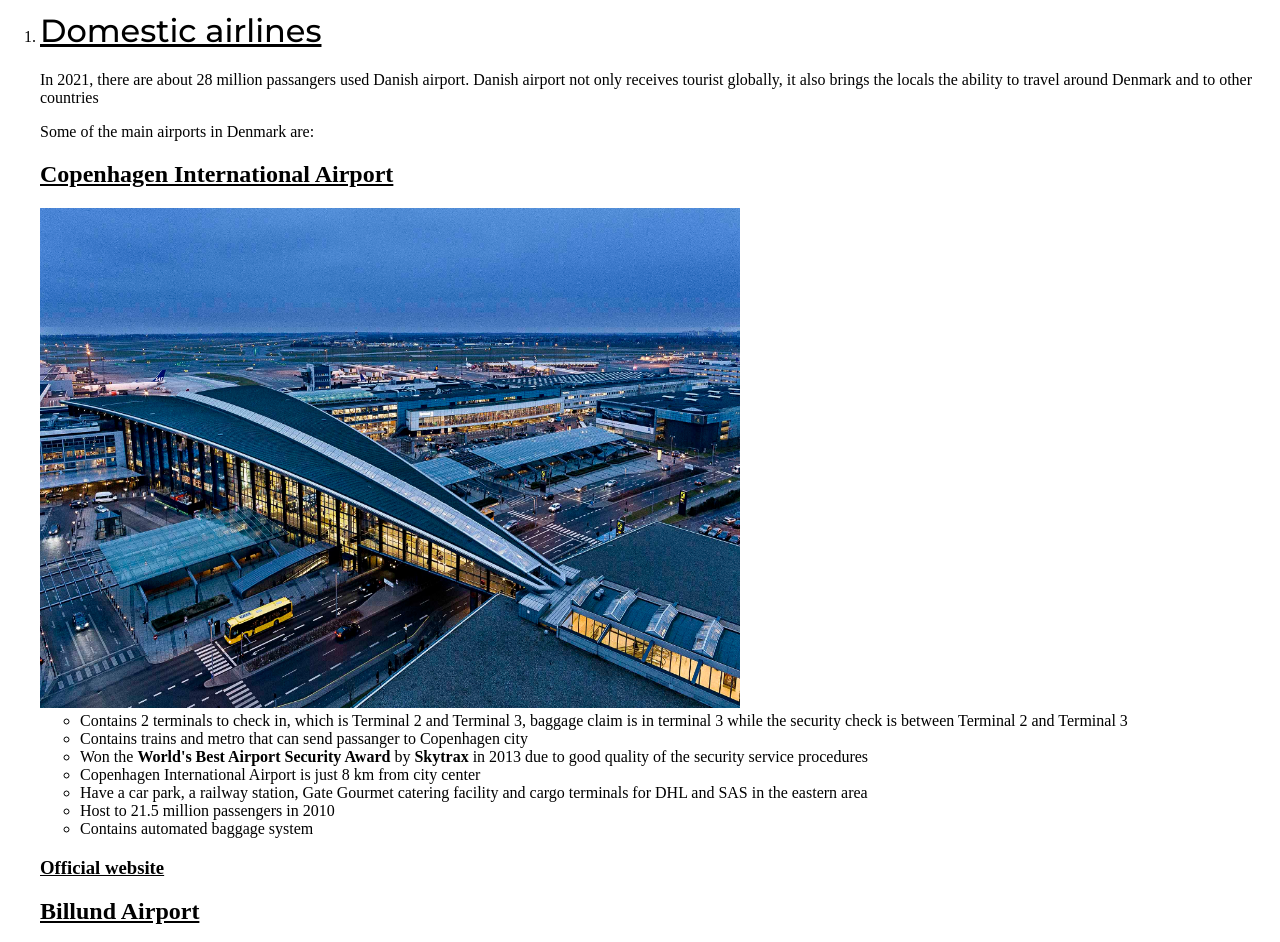
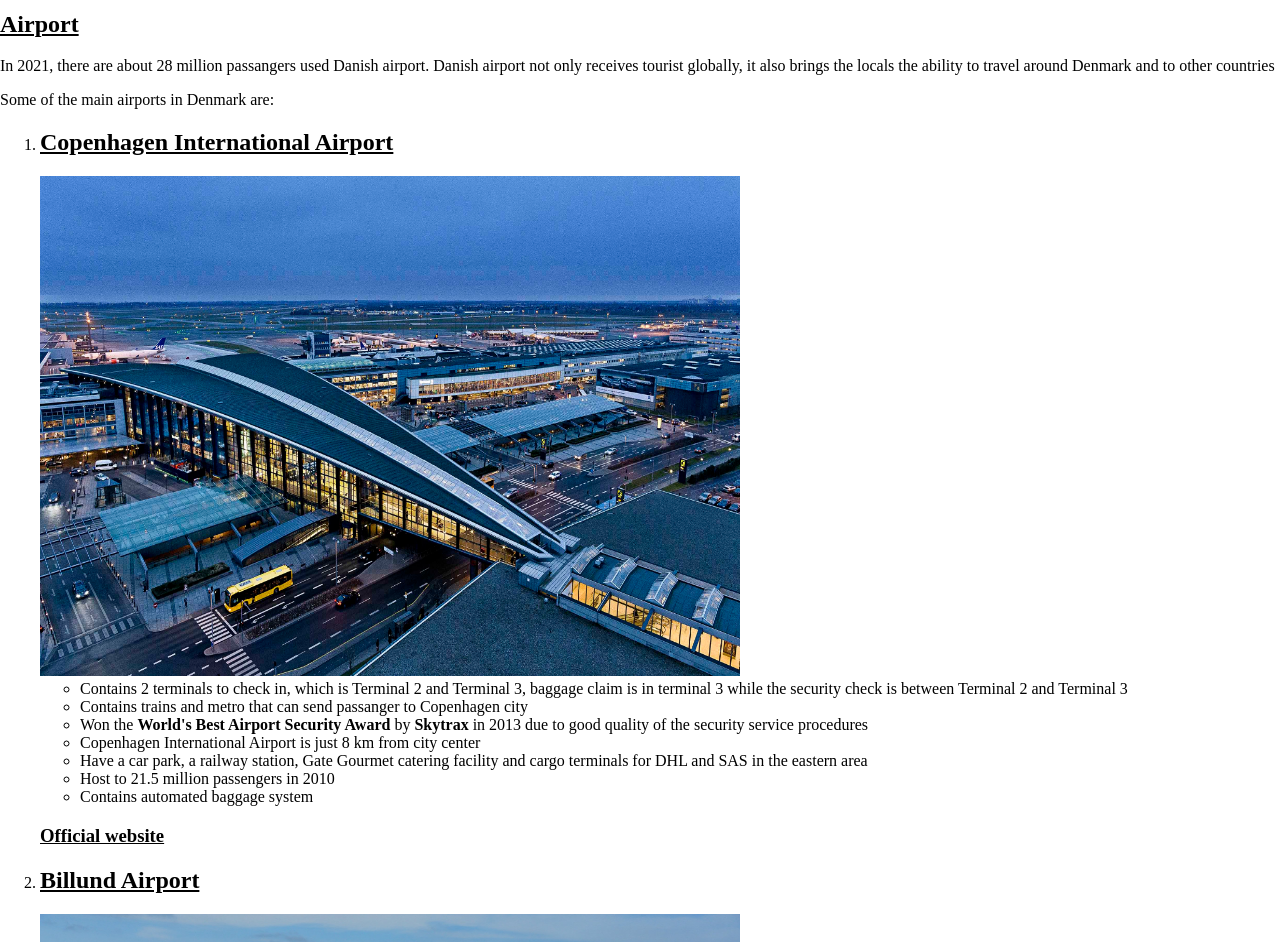
Before and after one commit to darrancebeh/PCT0101-FINAL-PROJECT, a plain HTML site: page transportation.html in a window 1280 px wide. Shown: the part 8860-9802 px from the top of the page. Drawn offline with Linux system fonts and the light colour scheme.

Commit message:
airline transportation

```diff
--- a/transportation.html
+++ b/transportation.html
@@ -225,11 +225,11 @@
                     <a href="https://www.visitdenmark.com/explore/transport-cid66/ferry-routes-cid68"><h3>You can find more about ferry rides in Denmark here</h3></a>
             </ol>
             <div class="subtitle"><h1>Air transport</h1></div>
-            <ol>
-                <li><h1><u>Domestic airlines</u></h1></li>
+                <h2><u>Airport</u></h2>
                 <p>In 2021, there are about 28 million passangers used Danish airport. Danish airport not only receives tourist globally, it also brings the locals the ability to travel around Denmark and to other countries</p>
                 <p>Some of the main airports in Denmark are:</p>
-                <h2><u>Copenhagen International Airport</u></h2>
+            <ol>
+                <li><h2><u>Copenhagen International Airport</u></h2></li>
                 <img src="Images/transportation11.jpg" width="700" height="500">
                 <ul>
                     <li>Contains 2 terminals to check in, which is Terminal 2 and Terminal 3, baggage claim is in terminal 3 while the security check is between Terminal 2 and Terminal 3</li>
@@ -241,7 +241,7 @@
                     <li>Contains automated baggage system</li>
                 </ul>
                 <h3><a href="https://www.cph.dk/en">Official website</a></h3>
-                <h2><u>Billund Airport</u></h2>
+                <li><h2><u>Billund Airport</u></h2></li>
                 <img src="Images/transportation12.jpg" width="700" height="500">
                 <ul>
                     <li>Nearby to Legoland Billund Park which is suitable to bring kids to play when reach the airport</li>
@@ -253,7 +253,8 @@
                 </ul>
                 <h3><a href="https://www.bll.dk/en/">Official website</a></h3>
             </ol>
-
+                <h2><u>Airlines</u></h2>
+                <p>There are also airlines that prepared for the tourist and locals to travel around Denmark and internationally. There are several daily flights from Copenhagen to cities around Denmark</p>
 </body>
 <div class="credsSec">
     <div class="credDivider"></div>
```
